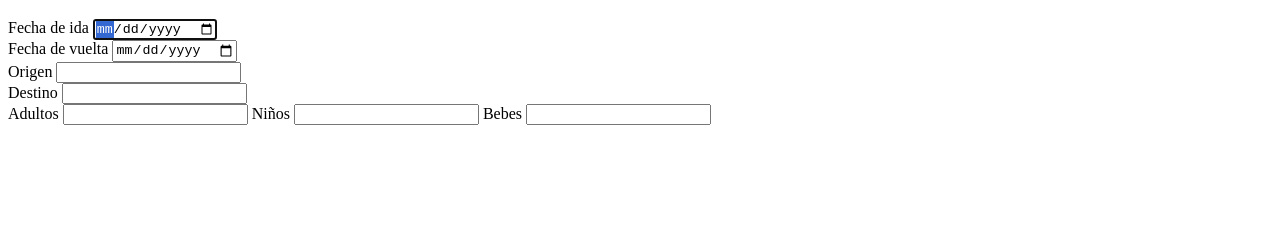
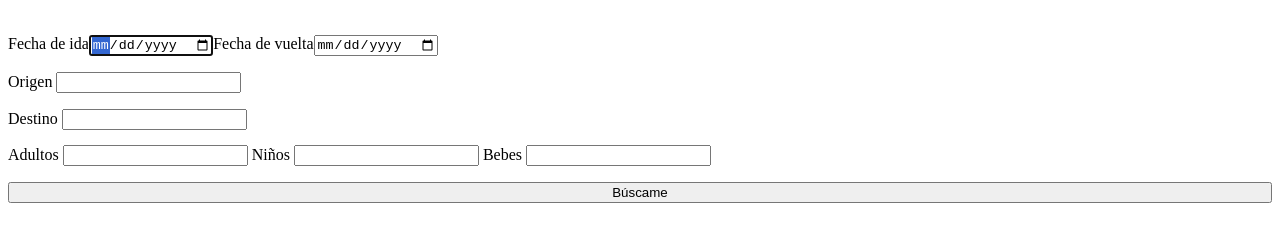
Before and after one commit to hajarmr98/flight-metasearcher, a plain HTML site: page index.html in a window 1280 px wide. Shown: the part 61-302 px from the top of the page. Drawn offline with Linux system fonts and the light colour scheme.

Commit message:
html con cambios

```diff
--- a/index.html
+++ b/index.html
@@ -11,11 +11,9 @@
 <body>
     <h1>Elige el vuelo de tus sueños</h1>
     <form action="#" class="buscador" method="get">
-        <div class="buscador-fechaida">
+        <div class="buscador-fecha">
             <label for="fechaida">Fecha de ida</label>
             <input type="date" id="fechaida" name="fechaida" tabindex="1" autofocus="autofocus">
-        </div>
-        <div class="buscador-fechavuelta">
             <label for="fechavuelta">Fecha de vuelta</label>
             <input type="date" id="fechavuelta" name="fechavuelta" tabindex="2" autofocus="autofocus">
         </div>
@@ -43,6 +41,7 @@
             <label for="bebes">Bebes</label>
             <input type="number" id="bebes" name="bebes" min="0" tabindex="6" autofocus="autofocus">
         </div>
+        <button>Búscame</button>
     </form>
 </body>
 
--- a/style.css
+++ b/style.css
@@ -0,0 +1,10 @@
+.buscador {
+    display: flex;
+    justify-content: space-evenly;
+    flex-flow: column wrap;
+    height: 200px;
+}
+
+.buscador-fecha {
+    display: flex;
+}
```
